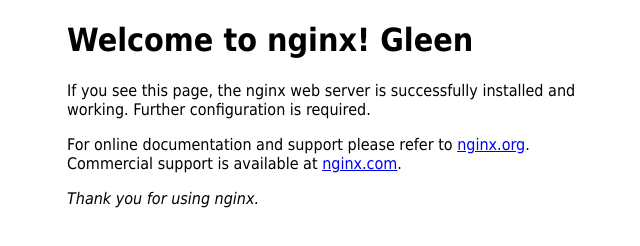
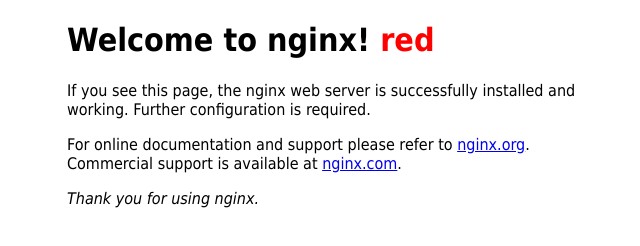
Before and after one commit to clown15/mebly, a plain HTML site: page index.html in a window 1280 px wide. Shown: the whole page, without its empty margins (293-933 px from the left). Drawn offline with Linux system fonts and the light colour scheme.

Commit message:
branch test

```diff
--- a/index.html
+++ b/index.html
@@ -10,7 +10,7 @@ font-family: Tahoma, Verdana, Arial, sans-serif; }
 </style>
 </head>
 <body>
-	<h1>Welcome to nginx! <span style="color:gleen;">Gleen</span></h1>
+	<h1>Welcome to nginx! <span style="color:red;">red</span></h1>
 <p>If you see this page, the nginx web server is successfully installed and
 working. Further configuration is required.</p>
 
```
